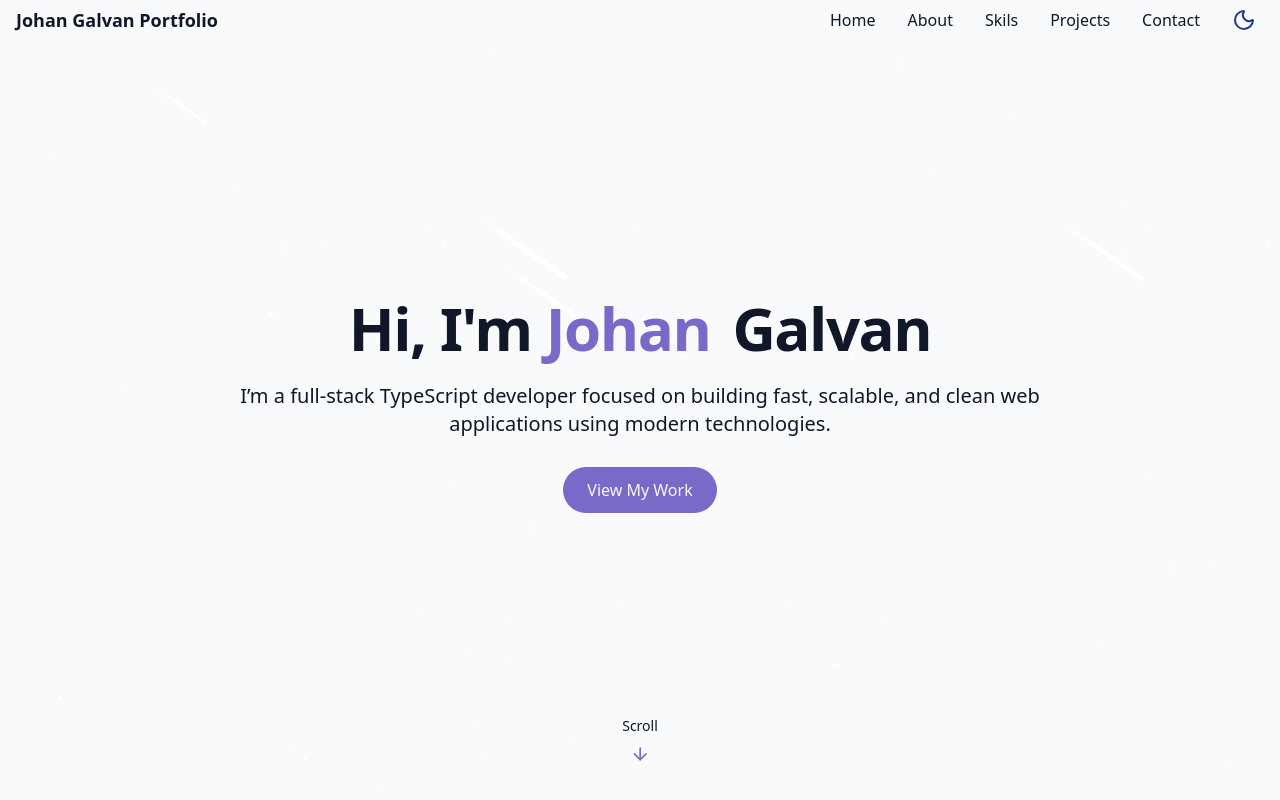
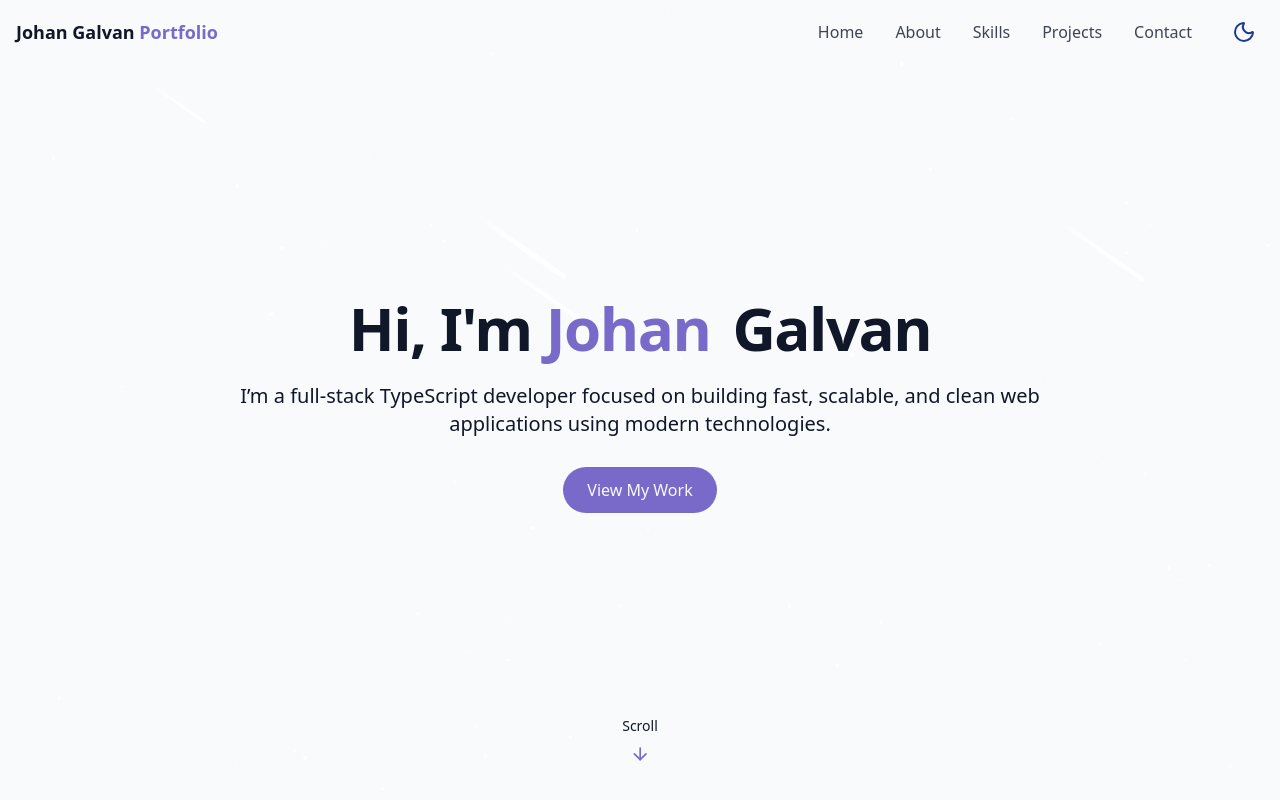
Before and after one commit to iamjohangalvan/portfolio, a React (Vite) app: page / in a window 1280 px wide. Shown: the top 800 px of the page. Built offline with nearby package versions, Linux system fonts and the light colour scheme.

Commit message:
updated menu

```diff
--- a/src/components/Navbar.jsx
+++ b/src/components/Navbar.jsx
@@ -6,7 +6,7 @@ import { ThemeToggle } from "./ThemeToggle";
 const navItems = [
   { name: "Home", href: "#hero" },
   { name: "About", href: "#about" },
-  { name: "Skils", href: "#skils" },
+  { name: "Skills", href: "#skills" },
   { name: "Projects", href: "#projects" },
   { name: "Contact", href: "#contact" },
 ];
@@ -22,6 +22,13 @@ export const Navbar = () => {
       window.removeEventListener("scroll", handleScroll);
     };
   }, []);
+  useEffect(() => {
+  document.body.style.overflow = isMenuOpen ? "hidden" : "";
+
+  return () => {
+    document.body.style.overflow = "";
+  };
+}, [isMenuOpen]);
   return (
     <nav
       className={cn(
@@ -31,31 +38,38 @@ export const Navbar = () => {
           : "bg-transparent"
       )}
     >
-    <div className="container mx-auto px-4 flex items-center justify-between">
+    <div className="container mx-auto px-4 h-16 flex items-center justify-between">
   {/* Logo */}
-  <a className="text-lg font-bold">
-    Johan Galvan Portfolio
+  <a
+    href="#hero"
+    className="text-lg font-bold text-primary"
+  >
+    <span className="text-foreground">Johan Galvan</span> Portfolio
   </a>
 
-  {/* Right side */}
-  <div className="flex items-center gap-6">
-    <div className="hidden md:flex items-center gap-8">
-      {navItems.map((item) => (
-        <a key={item.name} href={item.href}>
-          {item.name}
-        </a>
-      ))}
-    </div>
+  {/* Desktop */}
+  <div className="hidden md:flex items-center gap-8">
+    {navItems.map((item) => (
+      <a
+        key={item.name}
+        href={item.href}
+        className="text-foreground/80 hover:text-primary transition-colors"
+      >
+        {item.name}
+      </a>
+    ))}
 
     <ThemeToggle />
+  </div>
 
-    <button
-      className="md:hidden p-2"
-      onClick={() => setIsMenuOpen((prev) => !prev)}
-    >
-      {isMenuOpen ? <X /> : <Menu />}
-    </button>
-</div>
+  {/* Mobile button */}
+  <button
+    onClick={() => setIsMenuOpen(true)}
+    className="md:hidden p-2"
+  >
+    <Menu size={24} />
+  </button>
+
         <div
           className={cn(
             "fixed inset-0 bg-background/95 backdroup-blur-md z-40 flex flex-col items-center justify-center",
```
